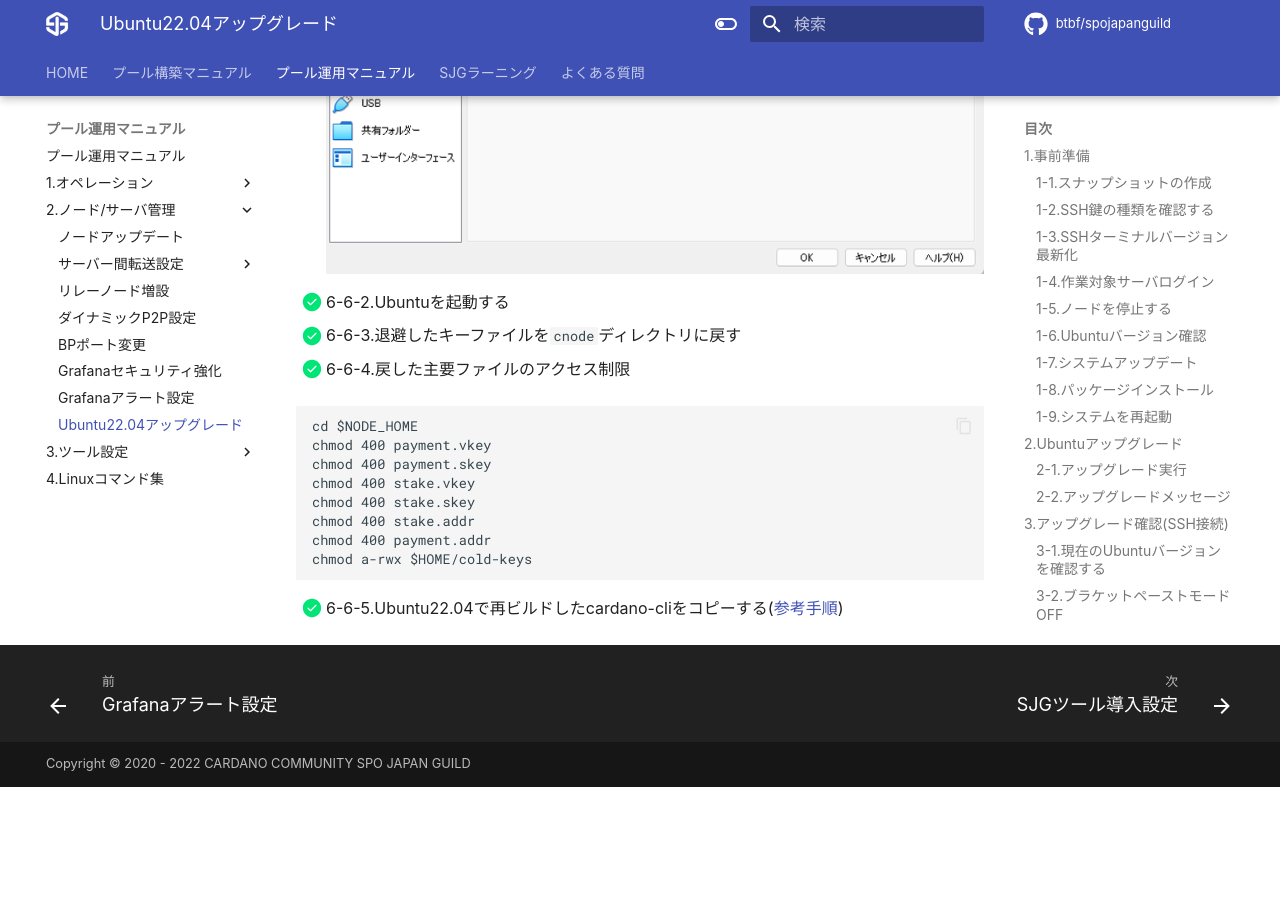
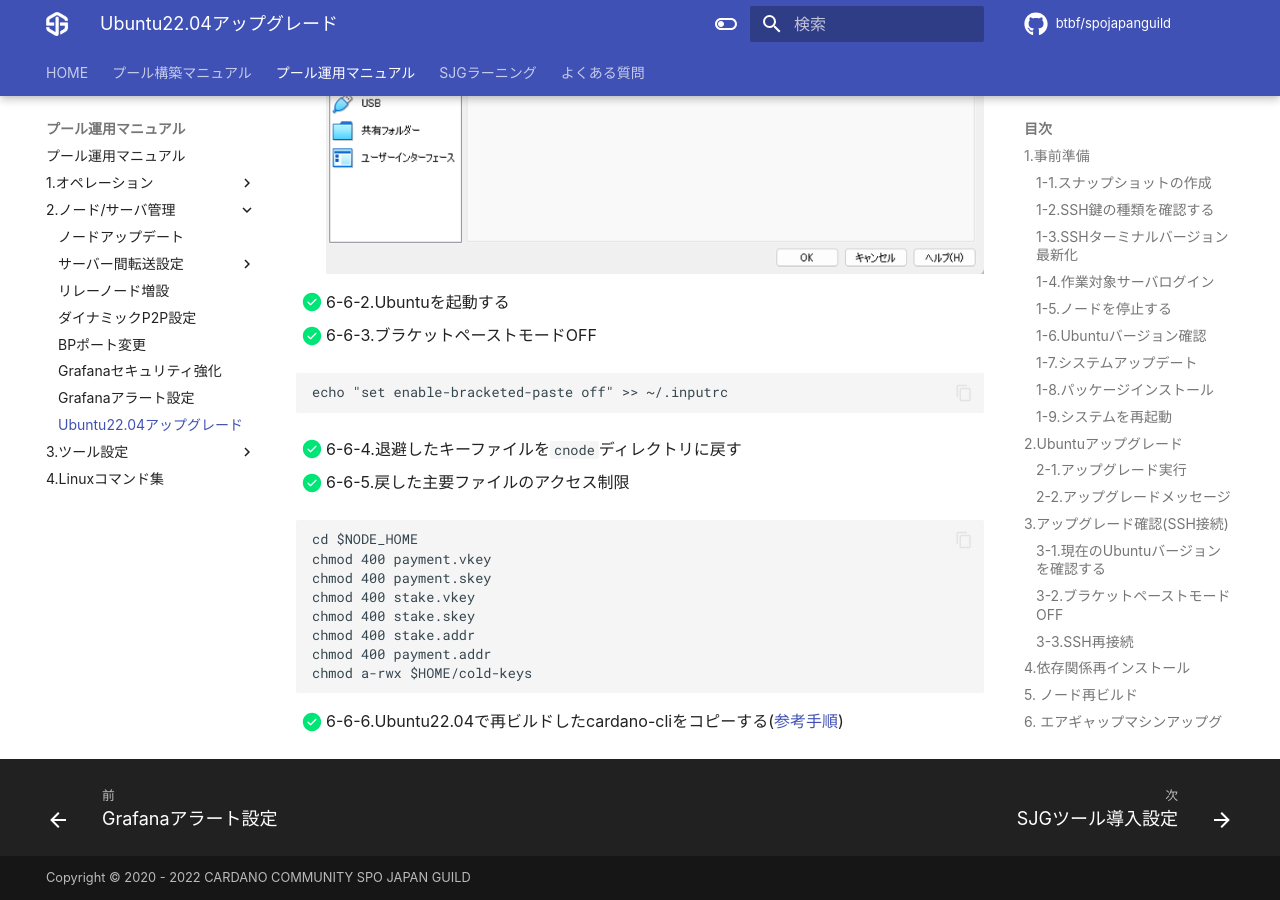
Before and after one commit to btbf/spojapanguild, an MkDocs documentation site: the page built from docs/operation/ubuntu22.md, in a window 1280 px wide and 900 px high, scrolled down 17346 px. Built offline with MkDocs 1.6.1 and Material for MkDocs 9.7.7, drawn with Linux system fonts in a browser that asks for light colours; comment, search, counter and statistics services are not loaded; before the commit the page ends 18133 px from its top, so only the background shows below that.

Commit message:
12.8.1 Release

````diff
--- a/docs/changelogs.md
+++ b/docs/changelogs.md
@@ -1,4 +1,9 @@
 # 変更履歴
+
+## 2023/06/20　ver. 12.8.1
+
+* [Ubuntu22.04任意アップグレード手順](./operation/ubuntu22.md)エアギャップ更新手順修正
+
 
 ## 2023/06/20　ver. 12.8.0
 !!! note ""
--- a/docs/operation/ubuntu22.md
+++ b/docs/operation/ubuntu22.md
@@ -516,9 +516,15 @@
 
 - [x] 6-6-2.Ubuntuを起動する
 
-- [x] 6-6-3.退避したキーファイルを`cnode`ディレクトリに戻す
+- [x] 6-6-3.ブラケットペーストモードOFF
 
-- [x] 6-6-4.戻した主要ファイルのアクセス制限
+```
+echo "set enable-bracketed-paste off" >> ~/.inputrc
+```
+
+- [x] 6-6-4.退避したキーファイルを`cnode`ディレクトリに戻す
+
+- [x] 6-6-5.戻した主要ファイルのアクセス制限
 
 ```
 cd $NODE_HOME
@@ -531,4 +537,4 @@
 chmod a-rwx $HOME/cold-keys
 ```
 
-- [x] 6-6-5.Ubuntu22.04で再ビルドしたcardano-cliをコピーする([参考手順](./node-update.md#5))
+- [x] 6-6-6.Ubuntu22.04で再ビルドしたcardano-cliをコピーする([参考手順](./node-update.md#5))
````
Also changed, not shown: docs/index.md (+1 -1 lines), docs/operation/node-update.md (+19 -19 lines).
